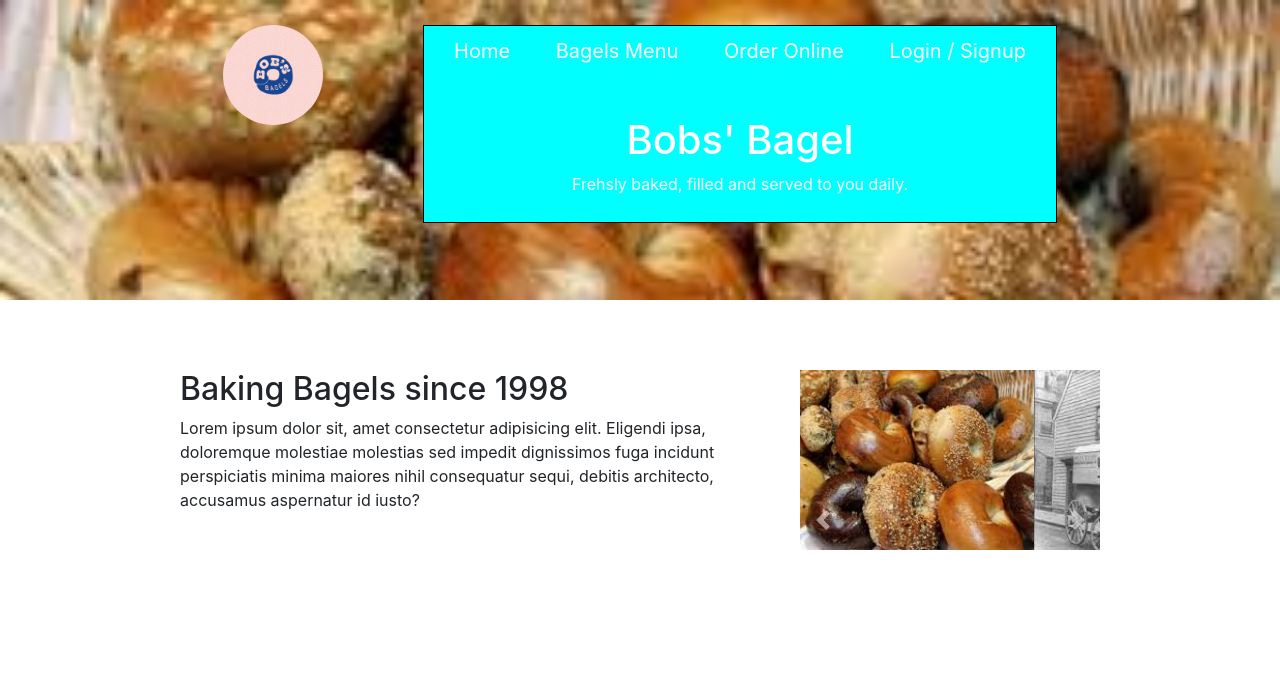
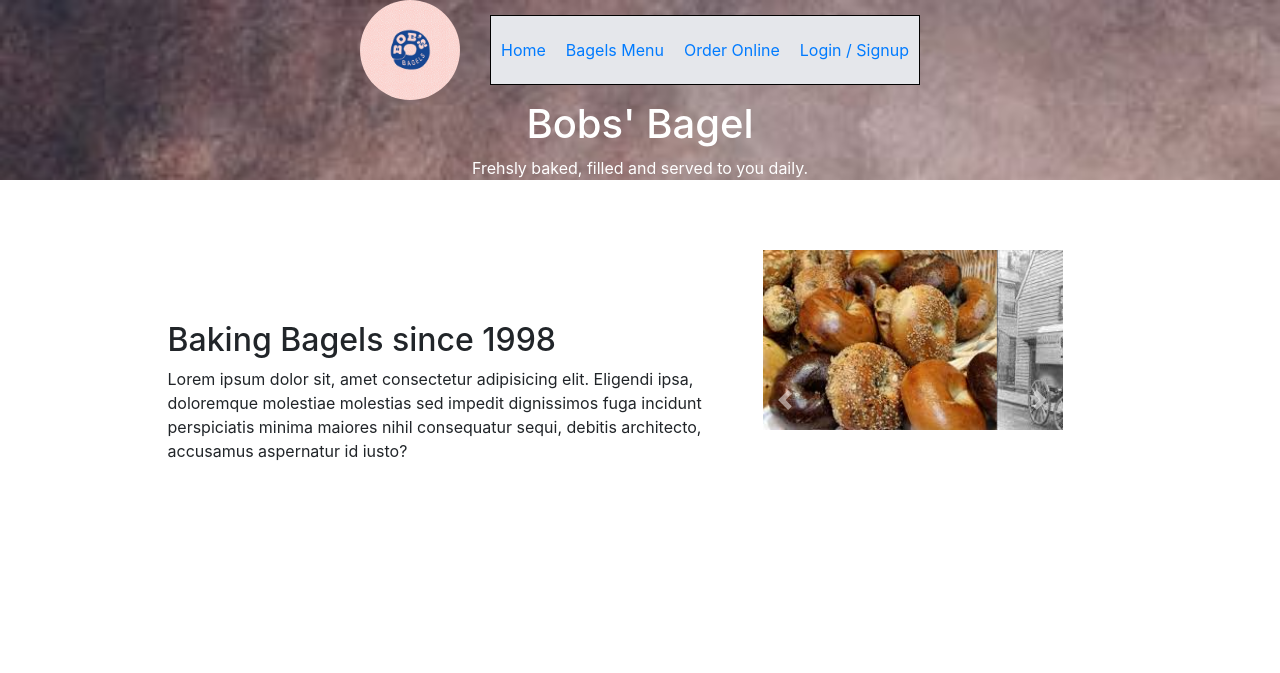
Before and after one commit to hin1129/BobsECommerce, a plain HTML site: page index.html in a window 1280 px wide. Drawn offline with nearby package versions, Linux system fonts and the light colour scheme.

Commit message:
modified header section using flexbox

```diff
--- a/index.html
+++ b/index.html
@@ -17,25 +17,27 @@
     <link rel="stylesheet" href="styles.css" />
   </head>
   <body>
+    <!-- Top title and nav section -->
     <div class="top">
-      <header>
+      <div class="header">
         <div class="logo">
           <img class="brandLogo" src="./images/logo.jpeg" alt="Bob's Logo" />
         </div>
         <div class="nav">
-          <nav>
-            <a href="#">Home</a>
-            <a href="#">Bagels Menu</a>
-            <a href="#">Order Online</a>
-            <a href="#">Login / Signup</a>
-          </nav>
-          <section>
-            <h1>Bobs' Bagel</h1>
-            <p>Frehsly baked, filled and served to you daily.</p>
-          </section>
+          <ul>
+            <li><a href="#">Home</a></li>
+            <li><a href="#">Bagels Menu</a></li>
+            <li><a href="#">Order Online</a></li>
+            <li><a href="#">Login / Signup</a></li>
+          </ul>
         </div>
-      </header>
+      </div>
+      <div class="title">
+        <h1>Bobs' Bagel</h1>
+        <p>Frehsly baked, filled and served to you daily.</p>
+      </div>
     </div>
+    <!-- Description section -->
     <div class="bottom">
       <div class="article">
         <h2>Baking Bagels since 1998</h2>
@@ -46,6 +48,7 @@
           architecto, accusamus aspernatur id iusto?
         </p>
       </div>
+      <!-- Carousel -->
       <div
         id="carouselExampleIndicators"
         class="carousel slide"
@@ -104,63 +107,6 @@
       </div>
     </div>
 
-    <!-- <div
-        id="carouselExampleIndicators"
-        class="carousel slide"
-        data-ride="carousel"
-      >
-        <ol class="carousel-indicators">
-          <li
-            data-target="#carouselExampleIndicators"
-            data-slide-to="0"
-            class="active"
-          ></li>
-          <li data-target="#carouselExampleIndicators" data-slide-to="1"></li>
-          <li data-target="#carouselExampleIndicators" data-slide-to="2"></li>
-        </ol>
-        <div class="carousel-inner">
-          <div class="carousel-item active">
-            <img
-              class="d-block w-100"
-              src="./images/background.jpeg"
-              alt="First slide"
-            />
-          </div>
-          <div class="carousel-item">
-            <img
-              class="d-block w-100"
-              src="./images/image1.jpeg"
-              alt="Second slide"
-            />
-          </div>
-          <div class="carousel-item">
-            <img
-              class="d-block w-100"
-              src="./images/logo.jpeg"
-              alt="Third slide"
-            />
-          </div>
-        </div>
-        <a
-          class="carousel-control-prev"
-          href="#carouselExampleIndicators"
-          role="button"
-          data-slide="prev"
-        >
-          <span class="carousel-control-prev-icon" aria-hidden="true"></span>
-          <span class="sr-only">Previous</span>
-        </a>
-        <a
-          class="carousel-control-next"
-          href="#carouselExampleIndicators"
-          role="button"
-          data-slide="next"
-        >
-          <span class="carousel-control-next-icon" aria-hidden="true"></span>
-          <span class="sr-only">Next</span>
-        </a>
-      </div>
-    </div> -->
     <script
       src="https://code.jquery.com/jquery-3.2.1.slim.min.js"
       integrity="sha384-KJ3o2DKtIkvYIK3UENzmM7KCkRr/rE9/Qpg6aAZGJwFDMVNA/GpGFF93hXpG5KkN"
--- a/styles.css
+++ b/styles.css
@@ -1,57 +1,52 @@
 * {
   box-sizing: border-box;
   margin: 0;
+  padding: 0;
 }
 /* TOP SECTION */
 .top {
   background-color: peachpuff;
   color: white;
-  height: 300px;
+  height: auto;
   width: 100%;
-  text-align: center;
-  background-image: url("./images/background.jpeg");
+  background-image: url("./images/background1.jpeg");
   background-size: cover;
 }
-header {
+
+.header {
   display: flex;
+  align-items: center;
+  flex: 2;
   justify-content: center;
+  align-items: center;
+  gap: 30px;
 }
 
-.logo {
-  float: left;
-  margin-top: 25px;
-  margin-right: 100px;
+.nav {
+  border: 1px solid black;
+  background-color: #e5e7eb;
+  height: 70px;
+  padding: 5px 10px;
 }
-.nav {
-  padding: 10px;
-  border: 1px solid black;
-  display: block;
-  margin-top: 25px;
-  background-color: aqua;
-
-  /* height: 50px;
-  margin-top: 25px;
-  margin-bottom: 50px;
-  margin-left: 100px; */
+ul {
+  margin: 0;
+  padding: 0;
 }
-nav {
-  font-size: 20px;
-  margin-bottom: 50px;
-}
-nav > a {
-  margin: 20px;
-  color: white;
+.nav > ul {
+  list-style: none;
+  display: flex;
+  gap: 20px;
+  justify-content: center;
+  align-items: center;
 }
 
 a:hover {
   background-color: green;
   color: white;
 }
-.section {
-  grid-column: 2/4;
-  grid-row: 2/3;
-}
-.bottom {
+
+.title {
+  text-align: center;
 }
 
 .brandLogo {
@@ -62,18 +57,19 @@ a:hover {
 /* BOTTOM SECTION */
 
 .bottom {
-  margin-top: 50px;
+  margin: 50px 50px 50px 0;
   display: flex;
   padding: 20px;
   justify-content: center;
+  align-items: center;
 }
 .article {
   width: 50%;
 }
 
 .carousel {
+  height: 300px;
   width: 300px;
-  height: 300px;
 }
 
 .carousel-control-prev:hover,
```
Also changed, not shown: images/background1.jpeg (added).
